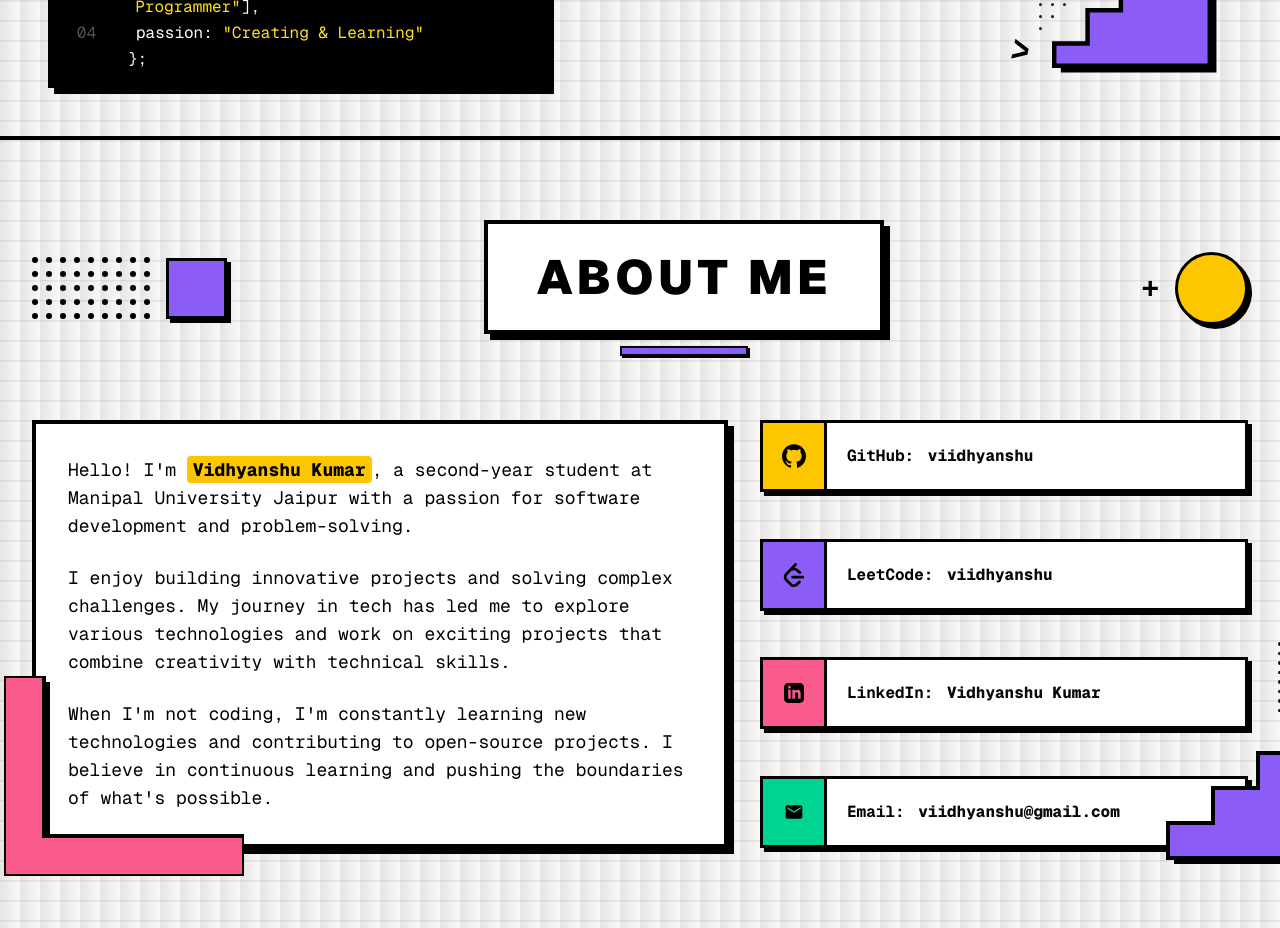
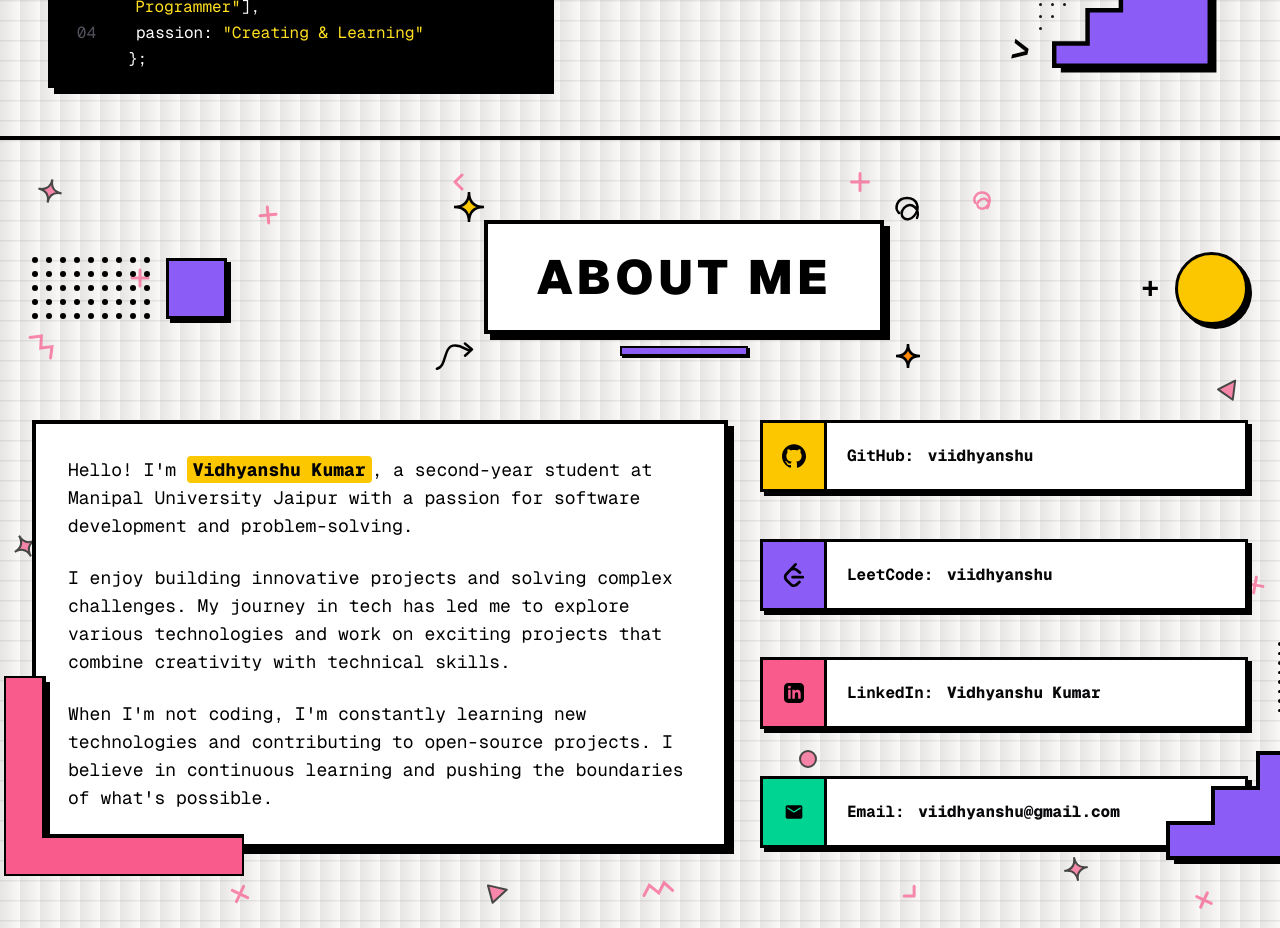
Before and after one commit to Viidhyanshu/Neo-Portfolio, a Next.js app: page / in a window 1280 px wide. Shown: the part 720-1648 px from the top of the page. Built offline with nearby package versions, Linux system fonts and the light colour scheme.

Commit message:
update about page

```diff
--- a/components/About.tsx
+++ b/components/About.tsx
@@ -3,7 +3,7 @@
 import React, { useState } from "react";
 
 export default function About() {
-  // State variables for interactive color cycling
+  // State variables for interactive color cycling of main elements
   const [purpleSquareColorIdx, setPurpleSquareColorIdx] = useState(0);
   const purpleSquareColors = ["bg-[#8b5cf6]", "bg-yellow-400", "bg-[#fa5b8d]", "bg-emerald-400", "bg-orange-400"];
 
@@ -18,6 +18,101 @@ export default function About() {
 
   const [lShapeColorIdx, setLShapeColorIdx] = useState(0);
   const lShapeColors = ["#fa5b8d", "#8b5cf6", "#facc15", "#10b981", "#f97316"];
+
+  // State array for 24 scattered background doodles
+  const [doodleColorIndices, setDoodleColorIndices] = useState<number[]>(Array(24).fill(0));
+  const doodleColors = [
+    "text-[#fa5b8d]",
+    "text-[#8b5cf6]",
+    "text-yellow-500",
+    "text-emerald-500",
+    "text-orange-500",
+    "text-blue-500",
+  ];
+
+  const doodleData = [
+    { type: "star", style: { top: "5%", left: "3%" }, rotate: "rotate-[12deg]" },
+    { type: "plus", style: { top: "8%", left: "20%" }, rotate: "rotate-[-5deg]" },
+    { type: "zigzag", style: { top: "25%", left: "2%" }, rotate: "rotate-[45deg]" },
+    { type: "chevron", style: { bottom: "8%", left: "5%" }, rotate: "rotate-[90deg]" },
+    { type: "x", style: { bottom: "3%", left: "18%" }, rotate: "rotate-[-20deg]" },
+    { type: "spiral", style: { top: "6%", right: "22%" }, rotate: "rotate-[15deg]" },
+    { type: "triangle", style: { top: "30%", right: "3%" }, rotate: "rotate-[35deg]" },
+    { type: "star", style: { bottom: "6%", right: "15%" }, rotate: "rotate-[-10deg]" },
+    { type: "plus", style: { bottom: "2%", right: "5%" }, rotate: "rotate-[25deg]" },
+    { type: "circle", style: { top: "12%", left: "45%" }, rotate: "rotate-[0deg]" },
+    { type: "star", style: { bottom: "12%", left: "30%" }, rotate: "rotate-[40deg]" },
+    { type: "x", style: { bottom: "14%", right: "35%" }, rotate: "rotate-[-15deg]" },
+    { type: "chevron", style: { top: "45%", left: "52%" }, rotate: "rotate-[-90deg]" },
+    { type: "plus", style: { top: "16%", left: "10%" }, rotate: "rotate-[0deg]" },
+    { type: "zigzag", style: { top: "65%", left: "45%" }, rotate: "rotate-[0deg]" },
+    { type: "spiral", style: { top: "20%", right: "38%" }, rotate: "rotate-[0deg]" },
+    { type: "circle", style: { bottom: "20%", right: "36%" }, rotate: "rotate-[0deg]" },
+    { type: "chevron", style: { top: "4%", left: "35%" }, rotate: "rotate-[180deg]" },
+    { type: "x", style: { top: "4%", right: "32%" }, rotate: "rotate-[45deg]" },
+    { type: "star", style: { top: "50%", left: "1%" }, rotate: "rotate-[-30deg]" },
+    { type: "plus", style: { top: "55%", right: "1%" }, rotate: "rotate-[10deg]" },
+    { type: "zigzag", style: { bottom: "4%", left: "50%" }, rotate: "rotate-[-10deg]" },
+    { type: "triangle", style: { bottom: "3%", left: "38%" }, rotate: "rotate-[75deg]" },
+    { type: "chevron", style: { bottom: "3%", right: "28%" }, rotate: "rotate-[45deg]" },
+  ];
+
+  const renderDoodleIcon = (type: string) => {
+    switch (type) {
+      case "star":
+        return (
+          <svg width="24" height="24" viewBox="0 0 24 24" fill="currentColor">
+            <path d="M 12 0 C 12 8, 8 12, 0 12 C 8 12, 12 16, 12 24 C 12 16, 16 12, 24 12 C 16 12, 12 8, 12 0 Z" stroke="black" strokeWidth="2" />
+          </svg>
+        );
+      case "plus":
+        return (
+          <svg width="24" height="24" viewBox="0 0 24 24" fill="none" stroke="currentColor" strokeWidth="3" strokeLinecap="round">
+            <line x1="12" y1="4" x2="12" y2="20" />
+            <line x1="4" y1="12" x2="20" y2="12" />
+          </svg>
+        );
+      case "x":
+        return (
+          <svg width="20" height="20" viewBox="0 0 20 20" fill="none" stroke="currentColor" strokeWidth="3" strokeLinecap="round">
+            <line x1="4" y1="4" x2="16" y2="16" />
+            <line x1="16" y1="4" x2="4" y2="16" />
+          </svg>
+        );
+      case "chevron":
+        return (
+          <svg width="20" height="20" viewBox="0 0 20 20" fill="none" stroke="currentColor" strokeWidth="3" strokeLinecap="round" strokeLinejoin="round">
+            <polyline points="6 17 13 10 6 3" />
+          </svg>
+        );
+      case "zigzag":
+        return (
+          <svg width="35" height="15" viewBox="0 0 35 15" fill="none" stroke="currentColor" strokeWidth="3" strokeLinecap="round">
+            <path d="M 3 12 L 10 3 L 18 12 L 25 3 L 32 12" />
+          </svg>
+        );
+      case "spiral":
+        return (
+          <svg width="28" height="28" viewBox="0 0 28 28" fill="none" stroke="currentColor" strokeWidth="2.5" strokeLinecap="round">
+            <path d="M 6 18 C 2 14, 5 6, 12 6 C 19 6, 22 14, 17 20 C 12 25, 5 20, 10 14 C 15 8, 22 15, 19 20" />
+          </svg>
+        );
+      case "triangle":
+        return (
+          <svg width="24" height="24" viewBox="0 0 24 24" fill="currentColor">
+            <polygon points="12 3 21 20 3 20" stroke="black" strokeWidth="2" strokeLinejoin="round" />
+          </svg>
+        );
+      case "circle":
+        return (
+          <svg width="22" height="22" viewBox="0 0 22 22" fill="currentColor">
+            <circle cx="11" cy="11" r="8" stroke="black" strokeWidth="2" />
+          </svg>
+        );
+      default:
+        return null;
+    }
+  };
 
   const socialCards = [
     {
@@ -67,9 +162,29 @@ export default function About() {
   ];
 
   return (
-    <section id="about" className="w-full max-w-7xl mx-auto px-4 py-20 md:px-8 border-t-4 border-black">
+    <section id="about" className="w-full max-w-7xl mx-auto px-4 py-20 md:px-8 border-t-4 border-black relative overflow-visible z-0">
+
+      {/* Mapped Scattered Background Interactive Doodles */}
+      {doodleData.map((doodle, idx) => (
+        <div
+          key={idx}
+          style={doodle.style}
+          onClick={() => {
+            setDoodleColorIndices((prev) => {
+              const updated = [...prev];
+              updated[idx] = (updated[idx] + 1) % doodleColors.length;
+              return updated;
+            });
+          }}
+          className={`absolute ${doodleColors[doodleColorIndices[idx]]} ${doodle.rotate} cursor-pointer opacity-70 hover:opacity-100 hover:scale-125 hover:rotate-[15deg] active:scale-95 transition-all duration-100 z-0 select-none hidden md:block`}
+          title="Click to change color!"
+        >
+          {renderDoodleIcon(doodle.type)}
+        </div>
+      ))}
+
       {/* 1. Header component based on design image */}
-      <div className="w-full flex items-center justify-between gap-4 mb-16 select-none relative">
+      <div className="w-full flex items-center justify-between gap-4 mb-16 select-none relative z-10">
         {/* Left Decor: Dot matrix + Purple box */}
         <div className="hidden md:flex items-center gap-4">
           <div className="grid grid-cols-9 gap-2">
@@ -85,10 +200,31 @@ export default function About() {
         </div>
 
         {/* Center: Title box */}
-        <div className="flex flex-col items-center mx-auto">
+        <div className="flex flex-col items-center mx-auto relative overflow-visible">
+          {/* Sparkle Star Doodle (Yellow) */}
+          <svg width="30" height="30" viewBox="0 0 30 30" className="absolute top-[-28px] left-[-30px] select-none pointer-events-none text-yellow-400 z-10">
+            <path d="M 15 0 C 15 10, 10 15, 0 15 C 10 15, 15 20, 15 30 C 15 20, 20 15, 30 15 C 20 15, 15 10, 15 0 Z" fill="currentColor" stroke="black" strokeWidth="2.5" />
+          </svg>
+
+          {/* Curly Arrow Doodle (Pink) */}
+          <svg width="45" height="40" viewBox="0 0 45 40" fill="none" stroke="black" strokeWidth="2.5" className="absolute bottom-[-15px] left-[-55px] select-none pointer-events-none text-[#fa5b8d] rotate-[-10deg] z-10">
+            <path d="M 5 35 C 15 35, 15 15, 25 15 C 35 15, 38 25, 42 22" strokeLinecap="round" />
+            <path d="M 37 15 L 43 22 L 35 27" strokeLinecap="round" strokeLinejoin="round" />
+          </svg>
+
+          {/* Scribble Spiral Doodle (Teal/Emerald) */}
+          <svg width="40" height="40" viewBox="0 0 40 40" fill="none" stroke="black" strokeWidth="2.5" className="absolute top-[-32px] right-[-45px] select-none pointer-events-none text-emerald-400 z-10">
+            <path d="M 10 25 C 5 20, 8 10, 18 10 C 28 10, 32 20, 25 28 C 18 36, 8 28, 15 20 C 22 12, 32 22, 28 30" strokeLinecap="round" />
+          </svg>
+
+          {/* Star Sparkle 2 Doodle (Orange) */}
+          <svg width="24" height="24" viewBox="0 0 24 24" className="absolute bottom-[-12px] right-[-36px] select-none pointer-events-none text-orange-400 z-10">
+            <path d="M 12 0 C 12 8, 8 12, 0 12 C 8 12, 12 16, 12 24 C 12 16, 16 12, 24 12 C 16 12, 12 8, 12 0 Z" fill="currentColor" stroke="black" strokeWidth="2.5" />
+          </svg>
+
           <div
             onClick={() => setAboutBoxColorIdx((prev) => (prev + 1) % aboutBoxColors.length)}
-            className={`relative ${aboutBoxColors[aboutBoxColorIdx]} border-4 border-black text-black px-12 py-[29px] shadow-[6px_6px_0px_#000000] font-sans font-black text-3xl sm:text-4xl md:text-5xl tracking-widest uppercase cursor-pointer hover:scale-[1.02] active:scale-[0.98] transition-all duration-100 select-none`}
+            className={`relative ${aboutBoxColors[aboutBoxColorIdx]} border-4 border-black text-black px-12 py-[29px] shadow-[6px_6px_0px_#000000] font-sans font-black text-3xl sm:text-4xl md:text-5xl tracking-widest uppercase cursor-pointer hover:scale-[1.02] active:scale-[0.98] transition-all duration-100 select-none z-0`}
             title="Click to change color!"
           >
             ABOUT ME
@@ -108,7 +244,7 @@ export default function About() {
       </div>
 
       {/* 2. Main About Content Grid */}
-      <div className="grid grid-cols-1 lg:grid-cols-12 gap-8 items-stretch">
+      <div className="grid grid-cols-1 lg:grid-cols-12 gap-8 items-stretch relative z-10">
 
         {/* Left Card: Biography Description */}
         <div className="relative lg:col-span-7 bg-white border-4 border-black p-6 sm:p-8 shadow-[6px_6px_0px_#000000] text-black text-left font-mono leading-relaxed flex flex-col justify-center z-10 overflow-visible">
```
